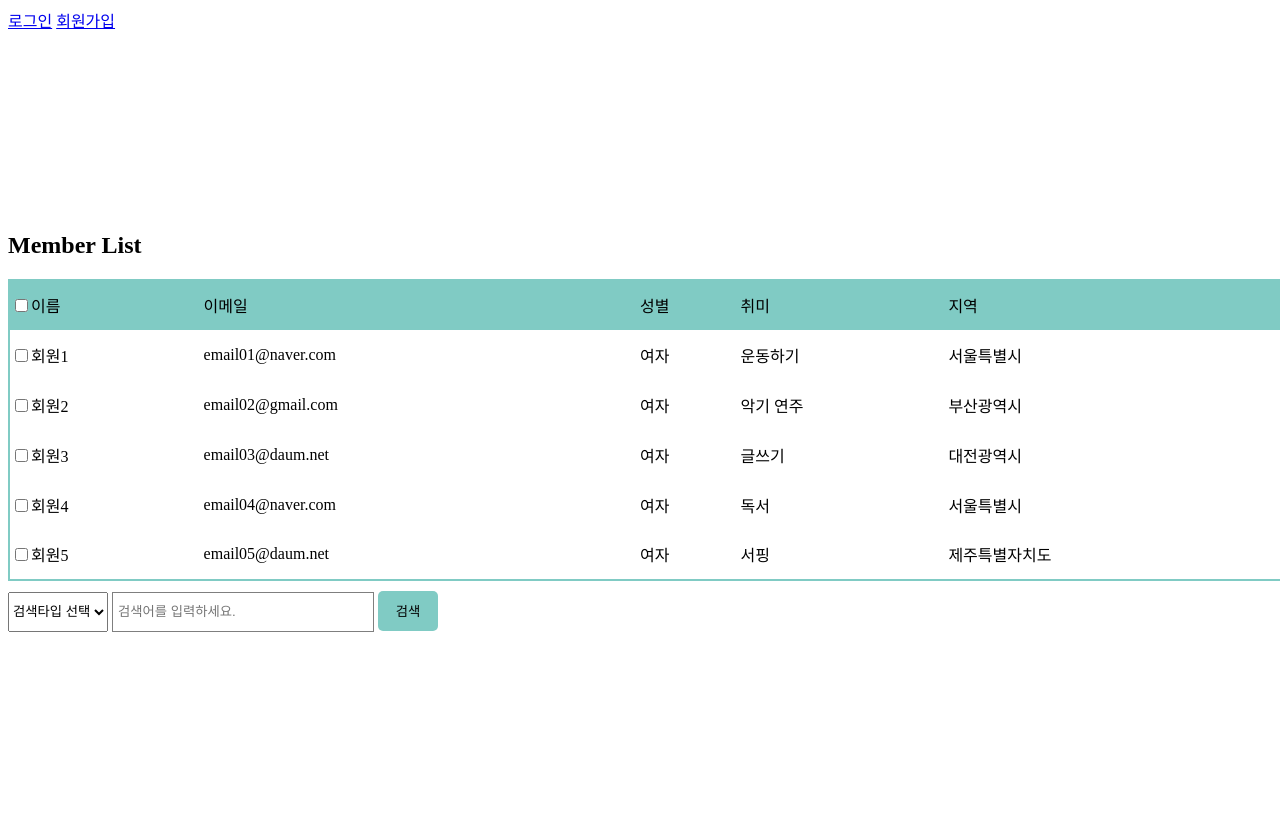
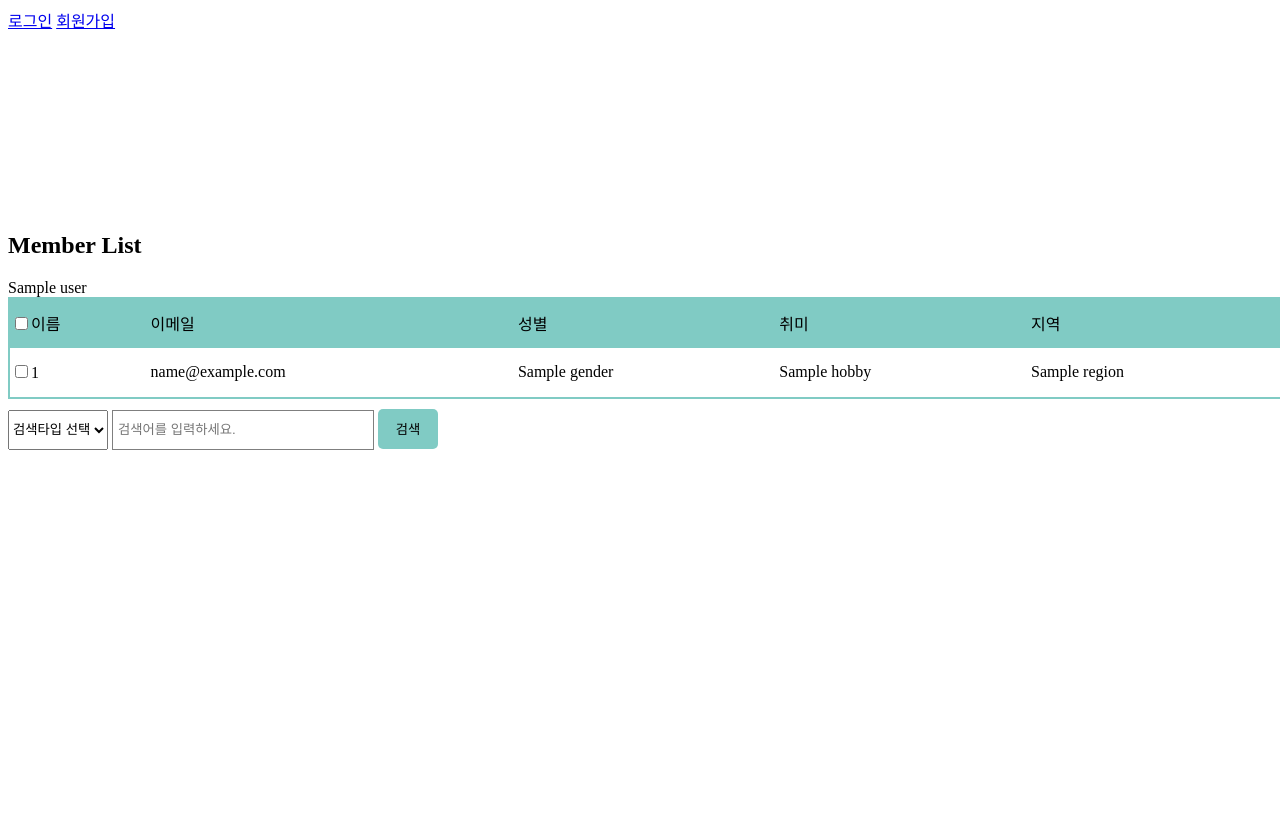
Before and after one commit to mmlyujin/FrontEnd, a Node server app: template node_mysql_ver02/views/memberList.ejs in a window 1280 px wide. After the commit the page ends 450 px from the top, so only its background shows below. Run offline with Node 20, Linux system fonts and the light colour scheme; the template is opened without the code that fills it: most values are stand-ins (such as "Sample title", 1, 10 or a date in 2020).

Commit message:
2022-08-11 node, mysql 내가만든html과 연결하려 했지만 아직 못함 ㅋ

```diff
--- a/node_mysql_ver02/server.js
+++ b/node_mysql_ver02/server.js
@@ -10,6 +10,7 @@ const dbconnect = mysql.createConnection({
   user: "busanit",
   password: "1234",
   database: "busanit",
+  dateStrings: "date",
 });
 
 dbconnect.connect((err) => {
@@ -51,6 +52,37 @@ app.get("/register", (req, res) => {
   res.render("register", { title: "Register" }); //res.render안에 파일 이름 적어주면 됨. -확장자x
 });
 
+app.post("/register", (req, res) => {
+  const sql = "INSERT INTO tb_users01 VALUES(?,?,?,?,?)";
+  dbconnect.query(
+    sql[
+      (req.body.userid,
+      req.body.email,
+      req.body.gender,
+      req.body.checkbox,
+      req.body.region)
+    ],
+    (err) => {
+      if (!err) {
+        console.log("회원가입 완료");
+        res.redirect("/memberList");
+      } else {
+        console.log(err);
+        console.log("관리자에 문의하세요.");
+        res.redirect("/register");
+      }
+    }
+  );
+});
+
+app.get("/memberList", (req, res) => {
+  const sql = "SELECT * FROM tb_users01";
+  dbconnect.query(sql, (err, results) => {
+    console.log(results);
+    res.render("memberList", { title: "Home > List", users: results });
+  });
+});
+
 let PORT = 4000;
 
 app.listen(4000, () => console.log("서버시작완료"));
--- a/node_mysql_ver02/views/memberList.ejs
+++ b/node_mysql_ver02/views/memberList.ejs
@@ -28,41 +28,23 @@
           <td>취미</td>
           <td>지역</td>
         </tr>
+        <%= users %> <% if(users ==''){ %>
         <tr>
-          <td><input type="checkbox" name="" id="" class="chk" />회원1</td>
-          <td>email01@naver.com</td>
-          <td>여자</td>
-          <td>운동하기</td>
-          <td>서울특별시</td>
+          <td colspan="6">등록된 사용자가 없습니다.</td>
         </tr>
+        <% } else{ users.forEach((user)=>{ %>
+
         <tr>
-          <td><input type="checkbox" name="" id="" class="chk" />회원2</td>
-          <td>email02@gmail.com</td>
-          <td>여자</td>
-          <td>악기 연주</td>
-          <td>부산광역시</td>
+          <td>
+            <input type="checkbox" name="" id="" class="chk" /><%= user.userid
+            %>
+          </td>
+          <td><%= user.email %></td>
+          <td><%= user.gender %></td>
+          <td><%= user.hobby %></td>
+          <td><%= user.region %></td>
         </tr>
-        <tr>
-          <td><input type="checkbox" name="" id="" class="chk" />회원3</td>
-          <td>email03@daum.net</td>
-          <td>여자</td>
-          <td>글쓰기</td>
-          <td>대전광역시</td>
-        </tr>
-        <tr>
-          <td><input type="checkbox" name="" id="" class="chk" />회원4</td>
-          <td>email04@naver.com</td>
-          <td>여자</td>
-          <td>독서</td>
-          <td>서울특별시</td>
-        </tr>
-        <tr>
-          <td><input type="checkbox" name="" id="" class="chk" />회원5</td>
-          <td>email05@daum.net</td>
-          <td>여자</td>
-          <td>서핑</td>
-          <td>제주특별자치도</td>
-        </tr>
+        <% }) }%>
       </table>
       <form action="" id="frm">
         <select name="menu" id="select" style="height: 40px">
--- a/node_mysql_ver02/views/register.ejs
+++ b/node_mysql_ver02/views/register.ejs
@@ -84,15 +84,15 @@
           </div>
             <div class="form-control">
               <label>성별 : </label>
-              <input type="radio" value="F" name="gender" id="gender" style="width:30px;" required>여자
-              <input type="radio" value="M" name="gender" id="gender" style="width:30px;" required>남자
+              <input type="radio" value="F" name="gender" id="gender" style="width:30px;" checked>여자
+              <input type="radio" value="M" name="gender" id="gender" style="width:30px;" checked>남자
               <i class="fa-regular fa-circle-check"></i>
               <i class="fas fa-exclamation-circle"></i>
               <small>This is Error Message</small>
             </div>
             <div class="form-control">
               <label id="hobby">취미 : </label>
-              <label style="font-size:15px"><input type="checkbox" name="checkbox" value="exercise" id="check"style="width: 30px;" required>운동하기</label>
+              <label style="font-size:15px"><input type="checkbox" name="checkbox" value="exercise" id="check"style="width: 30px;" checked>운동하기</label>
               <label style="font-size:15px"><input type="checkbox" name="checkbox" value="reading" id="check"style="width:30px;">독서</label>
               <label style="font-size:15px"><input type="checkbox" name="checkbox" value="writing" id="check"style="width:30px;">글쓰기</label>
               <label style="font-size:15px"><input type="checkbox" name="checkbox" value="playingInstrument" id="check"style="width:30px;">악기 연주</label>
```
Also changed, not shown: 02-workFlow.txt (line endings or trailing spaces), node_mysql_ver02/users01.db.
